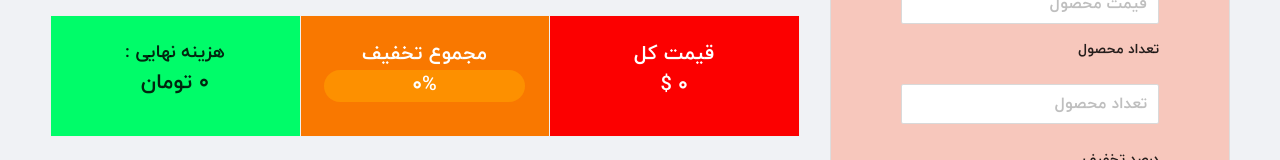
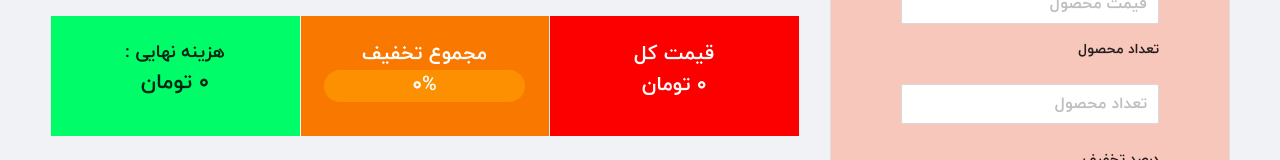
Before and after one commit to tohidshabanloo/cartApp, a React (Create React App) app: page / in a window 1280 px wide. Shown: the part 252-412 px from the top of the page. Built offline with nearby package versions, Linux system fonts and the light colour scheme.

Commit message:
dollar to toman

```diff
--- a/src/components/TotalPrice/TotalPrice.jsx
+++ b/src/components/TotalPrice/TotalPrice.jsx
@@ -20,7 +20,7 @@ const TotalPrice = ({ data }) => {
     <Card className={`summery-container`}>
       <Card.Grid className="total-price">
         <span>قیمت کل</span>
-        <h3>{totalPrice} $</h3>
+        <h3>{totalPrice} تومان</h3>
       </Card.Grid>
       <Card.Grid className="total-discount">
         <span>مجموع تخفیف</span>
```
